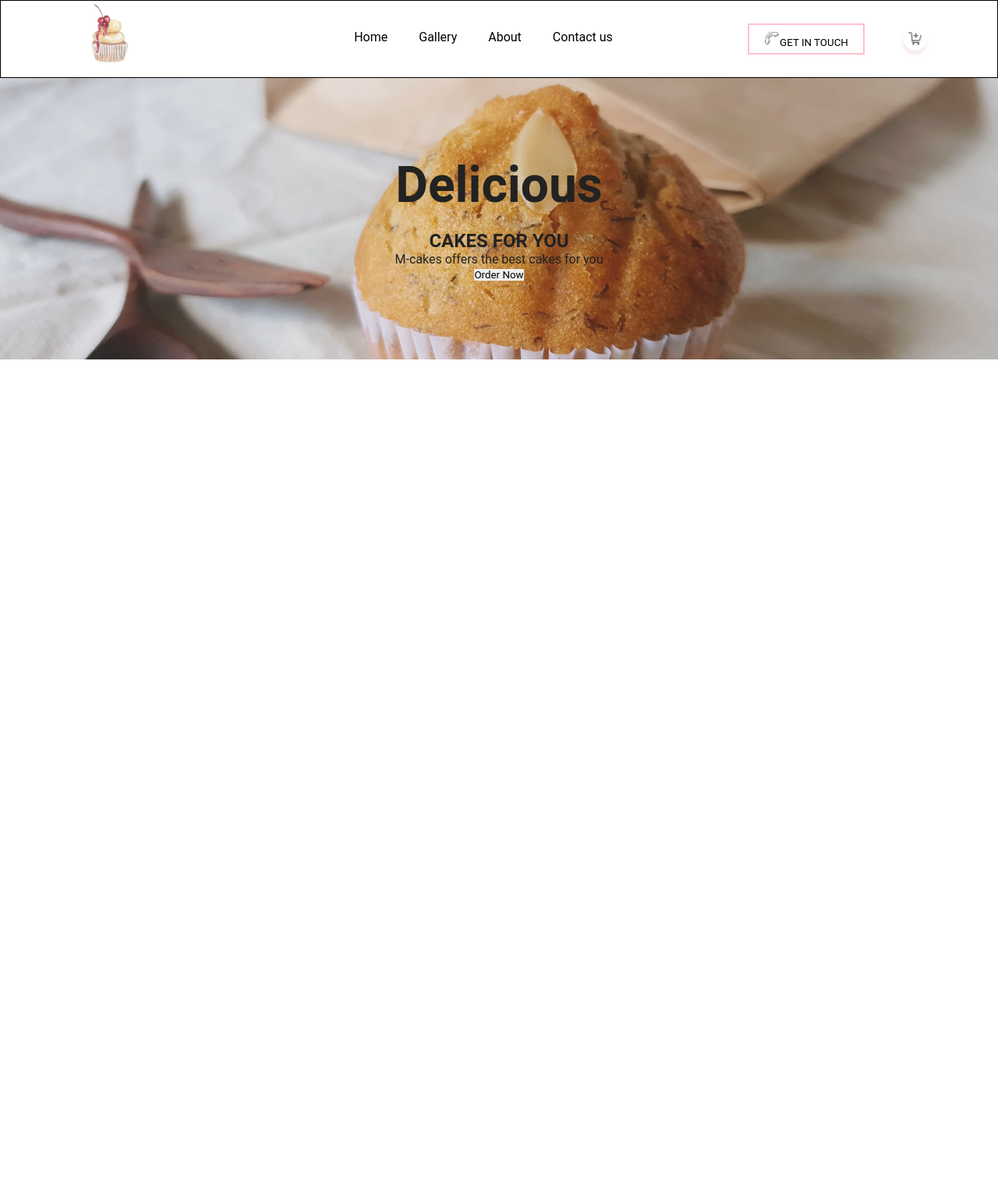
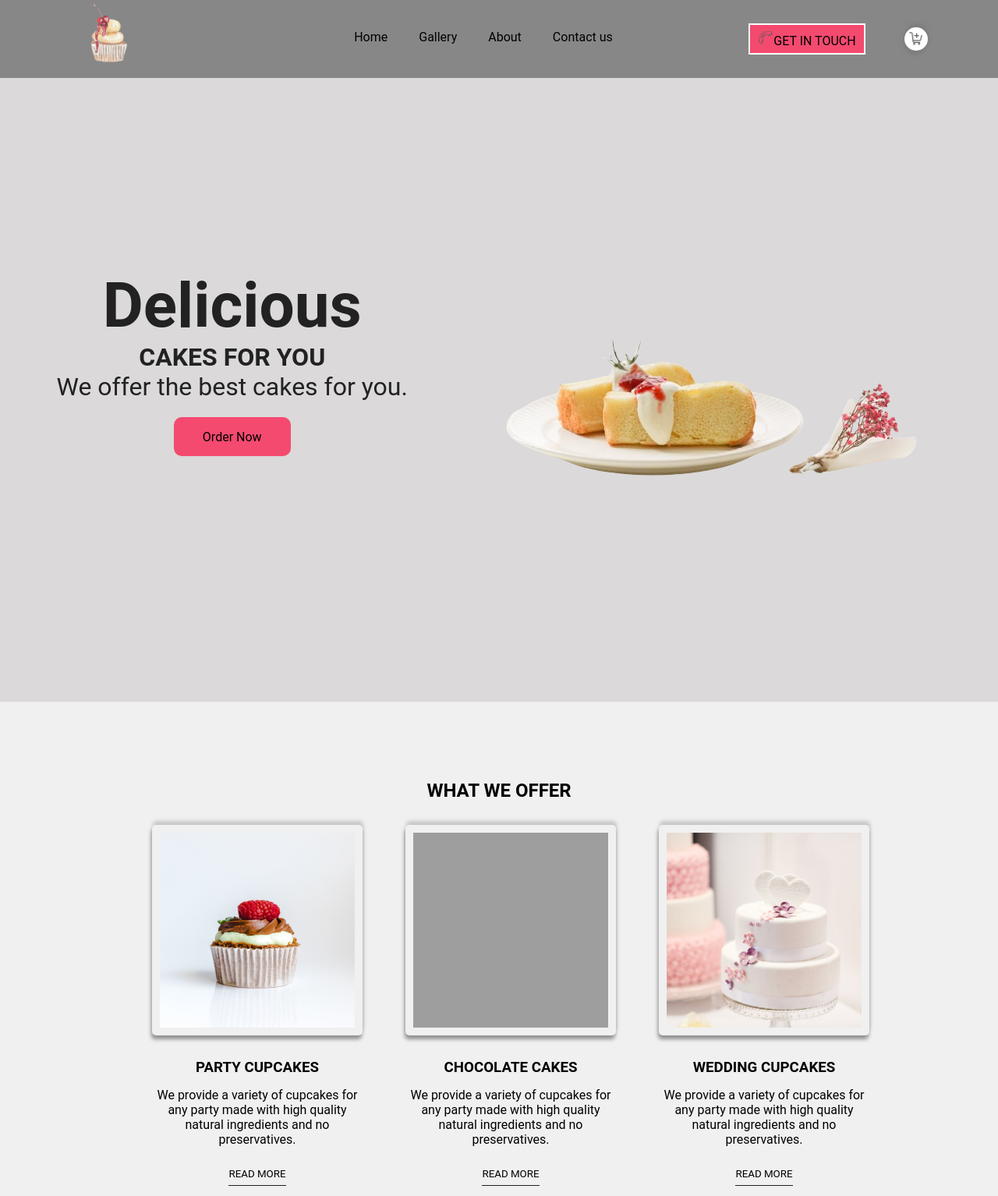
Before and after one commit to Muhammadcodes112/Cake-website, a plain HTML site: page index.html in a window 1280 px wide. Shown: the whole page at 78% size. Before the commit the page ends 800 px from the top, so only its background shows below. Drawn offline with Linux system fonts and the light colour scheme; grey boxes are pictures that could not be loaded.

Commit message:
offers section

```diff
--- a/index.html
+++ b/index.html
@@ -28,10 +28,79 @@
 
     <!-- HOME PAGE -->
     <section class="home-page">
-        <h1>Delicious</h1>
-        <h2>CAKES FOR YOU</h2>
-        <p>M-cakes offers the best cakes for you</p>
-        <button>Order Now</button>
+        <div class="left-pane">
+            <h1>Delicious</h1>
+            <h2>CAKES FOR YOU</h2>
+            <p>We offer the best cakes for you.</p>
+            <button>Order Now</button>
+        </div>
+
+        <div class="right-pane">
+            <img src="./image/plateofcake.png" alt="">
+        </div>
     </section>
+
+    <!-- OFFER PAGE -->
+    <section class="offer">
+        <h1>WHAT WE OFFER</h1>
+        <div class="lower">
+            <div class="list">
+                <div class="box">
+                    <div class="images">
+                        <img src="./image/cupcakes.jpg" alt="">
+                    </div>
+                   <div class="text">
+                        <h3>PARTY CUPCAKES</h3>
+                        <p>We provide a variety of cupcakes for any party made with high quality natural ingredients and no preservatives.</p>
+                        <button>READ MORE</button>
+                   </div>
+                </div>
+            </div>
+
+            <div class="list">
+                <div class="box">
+                    <div class="images">
+                        <img src="./image/chcolatecake.jpg" alt="">
+                    </div>
+                    <div class="text">
+                        <h3>CHOCOLATE CAKES</h3>
+                        <p>We provide a variety of cupcakes for any party made with high quality natural ingredients and no preservatives.</p>
+                        <button>READ MORE</button>
+                   </div>
+                </div>
+            </div>
+
+            <div class="list">
+                <div class="box">
+                    <div class="images">
+                        <img src="./image/weddingcakes.jpg" alt="">
+                    </div>
+                    <div class="text">
+                        <h3>WEDDING CUPCAKES</h3>
+                        <p>We provide a variety of cupcakes for any party made with high quality natural ingredients and no preservatives.</p>
+                        <button>READ MORE</button>
+                   </div>
+                </div>
+            </div>
+        </div>
+    </section>
+
+    <!-- SLIDER -->
+    <!-- <section class="container">
+        <div class="slider-wrapper">
+            <div class="slider">
+                <img id="slide-1" src="./image/pexels-vojtech-okenka-1055272-removebg-preview.png" alt="">
+
+                <img id="slide-2" src="./image/pexels-vojtech-okenka-1055272-removebg-preview.png" alt="">
+
+                <img id="slide-3" src="./image/pexels-vojtech-okenka-1055272-removebg-preview.png" alt="">
+            </div>
+            <div class="slider-nav">
+                <a href="#slide-1"></a>
+                <a href="#slide-2"></a>
+                <a href="#slide-3"></a>
+            </div>
+        </div>
+    </section> -->
 </body>
 </html>
--- a/style.css
+++ b/style.css
@@ -1,5 +1,4 @@
 @import url('Https://fonts.googleapis.com/css2?family=Poppins');
-
 * {
     margin: 0;
     padding: 0;
@@ -12,20 +11,28 @@
 }
 body{
     color: black;
+    background-color: #f0f0f0;
 }
+
+:root{
+    --bg-color: #fff;
+    --second-bg-color: #222;
+    --text-color: rgb(15, 15, 15);
+    --main-color: rgb(244, 74, 111);
+}
+
 header{
     display: flex;
     justify-content: space-between;
-    border: 1px solid black;
     align-items: center;
     height: 100px;
     padding: 0 40px;
+    background-color: #888787;
 }
 nav {
     display: flex;
     align-items: center;
 }
-
 header .middle-navbar a {
     text-decoration: none;
     color: #222;
@@ -33,11 +40,9 @@ header .middle-navbar a {
     padding-bottom: 5px;
     transition: color 0.3s;
 }
-
 header .middle-navbar a:hover {
-    color: #fb61da; /* Change to pink color */
+    color: var(--main-color); /* Change to pink color */
 }
-
 header .middle-navbar a::after {
     content: "";
     position: absolute;
@@ -45,10 +50,9 @@ header .middle-navbar a::after {
     bottom: 0;
     width: 0;
     height: 2px;
-    background-color: #fb61da; /* Pink color */
+    background-color: var(--main-color); /* Pink color */
     transition: width 0.3s;
 }
-
 header .middle-navbar a:hover::after {
     width: 100%;
 }
@@ -76,8 +80,9 @@ header .right-navbar a{
 header .right-navbar button{
     width: 150px;
     height: 40px;
-    border: 2px solid pink;
-    background-color: transparent;
+    font-size: 1rem;
+    border: 2px solid #fff;
+    background-color: var(--main-color);
 }
 header .right-navbar .image{
     border-radius: 50px;
@@ -87,27 +92,147 @@ header .right-navbar .image{
     justify-content: center;
     align-items: center;
     margin-left: 50px;
-    box-shadow: -1px 5px 5px #f9e8e8, 1px -5px 5px #ffffff;
+    background-color: #fff;
+    box-shadow: -1px 5px 5px #7d7d7d, 1px -5px 5px #7d7d7d;
 }
 
 
 
-
+/* HOME PAGE */
 .home-page {
-    background-image: url(./image/pexels-chalo-1657343\ \(1\).jpg);
-    background-size: cover;
-    background-position: center;
-    background-repeat: no-repeat;
+    background-color: #dbd9d9;
+    display: flex;
+    align-items: center;
+    justify-content: space-evenly;
     text-align: center;
-    color: #222; /* Set text color to white or a suitable contrast color */
-    padding: 100px 20px; /* Adjust padding according to your design */
+    color: #222;
+    height: 100vh;
+    padding-bottom: 70px;
+}
+.home-page h1 {
+    font-size: 5rem;
+}
+.home-page h2{
+    font-size: 2rem;
+}
+.home-page p{
+    font-size: 2rem;
+    /* letter-spacing: -1.5px; */
+}
+.home-page button{
+    width: 150px;
+    height: 50px;
+    border-radius: 10px;
+    font-size: 1rem;
+    margin-top: 20px;
+    background-color: var(--main-color);
 }
 
-/* Styling for the text and button */
-.home-page h1 {
-    font-size: 4rem;
-    margin-bottom: 20px;
+
+/* OFFER PAGE */
+.offer {
+    text-align: center;
+
+    height: 100vh;
+}
+.offer h1{
+    margin-top: 100px;
+}
+.offer .lower{
+    display: flex;
+    flex-wrap: wrap;
+    gap: 25px;
+    justify-content: center;
+    align-items: center;
+    padding: 10px 50px;
+    margin-top: 20px;
+}
+.offer .lower .list .box .images{
+    width: 270px;
+    border-radius: 5px;
+    height: 270px;
+    display: flex;
+    justify-content: center;
+    align-items: center;
+    margin-left: auto;
+    margin-right: auto;
+    /* border: 1px solid black; */
+    box-shadow: -1px 5px 5px #919191, 1px -5px 5px #c6c6c6;
+
+}
+.offer .lower .list .box img{
+    width: 250px;
+    height: 250px;
+    object-fit: cover;
+    object-position: center;
+}
+.offer .lower .list .box{
+    text-align: center;
+    margin-left: 30px;
+}
+.offer .lower .list .box .text{
+    margin-top: 30px;
+    width: 270px;
+}
+.offer .lower .list .box .text p{
+    margin-top: 15px;
+}
+.offer .lower .list .box .text button{
+    height: 30px;
+    margin-top: 20px;
+    background-color: transparent;
+    border-bottom: 1.5px solid  #222;
+    transition: .5s;
+}
+.offer .lower .list .box .text button:hover{
+    border-bottom: 2px solid  #ef5f5f;
+    color: #ef5f5f;
 }
 
-.home-page h2 {}
-    font-size
+
+
+/* SLIDER */
+.container{
+    background-color: #dbd9d9;
+    height: 100vh;
+    padding: 2rem;
+}
+.slider-wrapper{
+    position: relative;
+    max-width: 48rem;
+    margin: 0 auto;
+}
+.slider{
+    display: flex;
+    aspect-ratio: 16/9;
+    overflow-x: auto;
+    scroll-snap-type: x mandatory;
+    scroll-behavior: smooth;
+    box-shadow: 0 1.5rem 3rem -0.75rem hsla(0, 0%, 0%, 0.25);
+    border-radius: 0.5rem;
+}
+.slider img{
+    flex: 1 0 100%;
+    scroll-snap-align: start;
+    object-fit: cover;
+}
+.slider-nav{
+    display: flex;
+    column-gap: 1rem;
+    position: absolute;
+    bottom: 1.25rem;
+    left: 50%;
+    transform: translateX(-50%);
+    z-index: 1;
+}
+.slider-nav a{
+    width: 0.5rem;
+    height: 0.5rem;
+    border-radius: 50%;
+    background-color: #fff;
+    opacity: 0.75;
+    transition: opacity ease 250ms;
+}
+.slider-nav a:hover{
+    opacity: 1;
+}
```
Also changed, not shown: image/AI Images (4k) - Freepik (180923925959).jfif (added), image/cupcakes.jpg (renamed from image/pexels-vojtech-okenka-1055272.jpg), image/pexels-vojtech-okenka-1055272-removebg-preview.png (added), image/plateofcake.png (added), image/weddingcakes.jpg (renamed from image/pexels-pixabay-265801.jpg), 6 other files.
